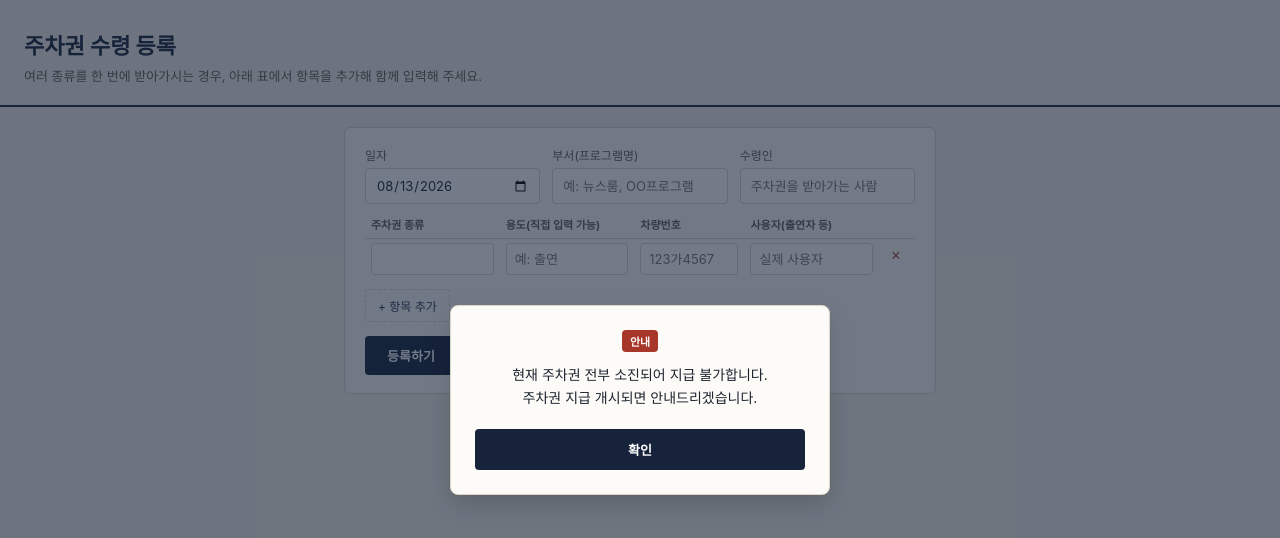
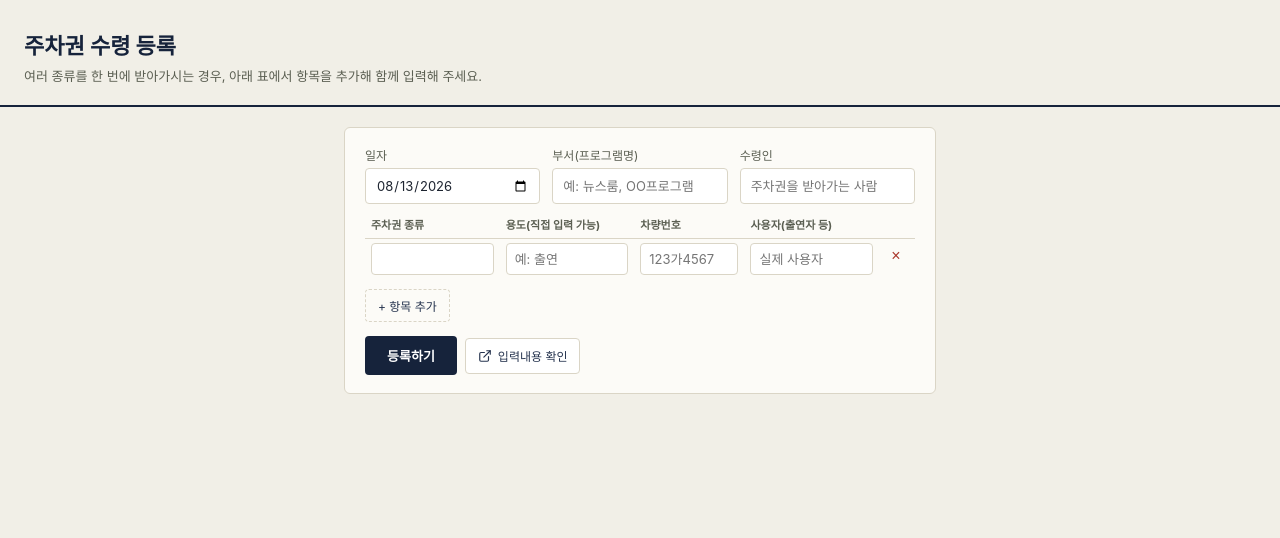
Before and after one commit to ssalbuza/parking-pass, a website: page index.html in a window 1280 px wide. Drawn offline with Linux system fonts and the light colour scheme.

Commit message:
Update index.html

```diff
--- a/index.html
+++ b/index.html
@@ -36,57 +36,11 @@
   .thankyou h2 { font-size: 19px; margin: 10px 0 6px; color: var(--navy-deep); }
   .thankyou p { font-size: 13px; color: var(--ink-soft); margin: 0 0 20px; }
   @media (max-width: 560px) { .field-row { grid-template-columns: 1fr; } }
-
-  /* --- 팝업 모달 스타일 추가 --- */
-  .modal-overlay {
-    position: fixed; top: 0; left: 0; width: 100%; height: 100%;
-    background: rgba(22, 35, 59, 0.6); /* --navy-deep 투명도 */
-    display: flex; justify-content: center; align-items: center;
-    z-index: 9999; padding: 20px;
-  }
-  .modal-card {
-    background: #FCFBF7; border: 1px solid var(--paper-line);
-    border-radius: 8px; padding: 24px; max-width: 380px; width: 100%;
-    text-align: center; box-shadow: 0 10px 25px rgba(0, 0, 0, 0.15);
-  }
-  .modal-badge {
-    display: inline-block; background: var(--seal); color: #fff;
-    font-size: 11px; font-weight: 700; padding: 3px 8px; border-radius: 4px; margin-bottom: 12px;
-  }
-  .modal-body {
-    font-size: 14px; line-height: 1.6; color: var(--ink);
-    margin-bottom: 20px; word-break: keep-all;
-  }
-  .modal-btn {
-    width: 100%; background: var(--navy-deep); color: #fff; border: none;
-    border-radius: 4px; padding: 11px 0; font-size: 13px; font-weight: 700;
-    cursor: pointer; font-family: inherit;
-  }
-  .modal-btn:hover { background: var(--navy); }
 </style>
 </head>
 <body>
-
-<!-- 안내 팝업 레이어 -->
-<div id="notice-modal" class="modal-overlay">
-  <div class="modal-card">
-    <span class="modal-badge">안내</span>
-    <div class="modal-body">
-      현재 주차권 전부 소진되어 지급 불가합니다.<br>
-      주차권 지급 개시되면 안내드리겠습니다.
-    </div>
-    <button type="button" class="modal-btn" onclick="closeNoticeModal()">확인</button>
-  </div>
-</div>
-
 <div id="app-root"></div>
-
 <script>
-  // 팝업 닫기 함수
-  function closeNoticeModal() {
-    document.getElementById('notice-modal').style.display = 'none';
-  }
-
   var DEFAULT_TYPES = ['24시간(JTBC빌딩)', '24시간(중앙일보빌딩)'];
   var DEFAULT_PURPOSES = ['출연', '업무협의'];
 
```
